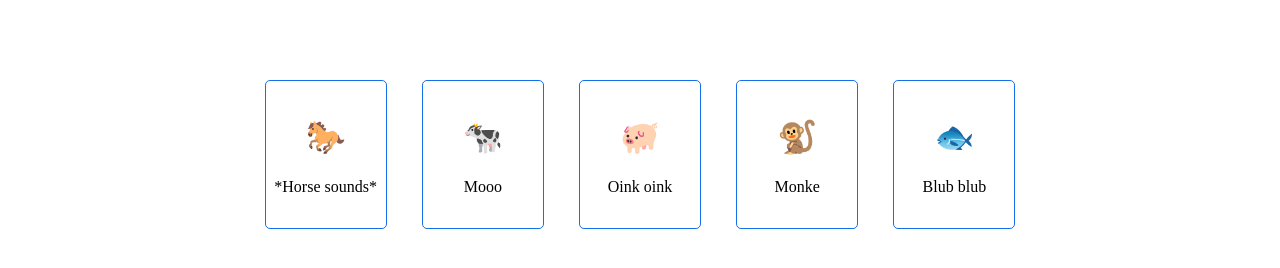
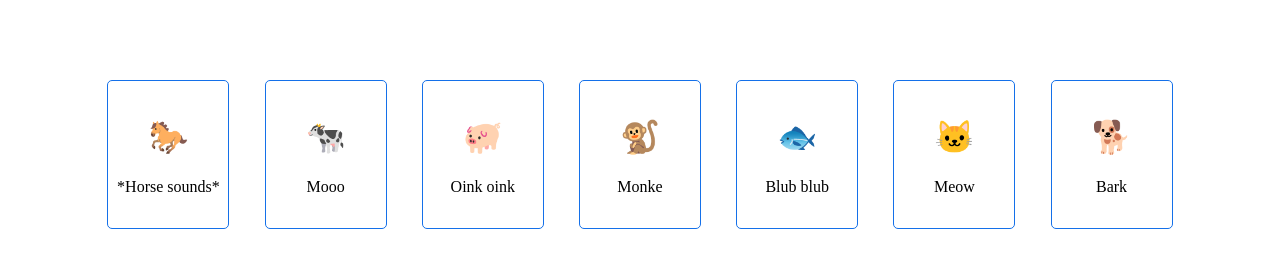
Before and after one commit to hexahigh/test-responsive-css, a plain HTML site: page index.html in a window 1280 px wide. Drawn offline with Linux system fonts and the light colour scheme.

Commit message:
add cat and dog

```diff
--- a/index.html
+++ b/index.html
@@ -27,5 +27,13 @@
             <h1>🐟</h1>
             <p>Blub blub</p>
         </div>
+        <div class="flex-child">
+            <h1>🐱</h1>
+            <p>Meow</p>
+        </div>
+        <div class="flex-child">
+            <h1>🐕</h1>
+            <p>Bark</p>
+        </div>
     </div>
 </body>
```
